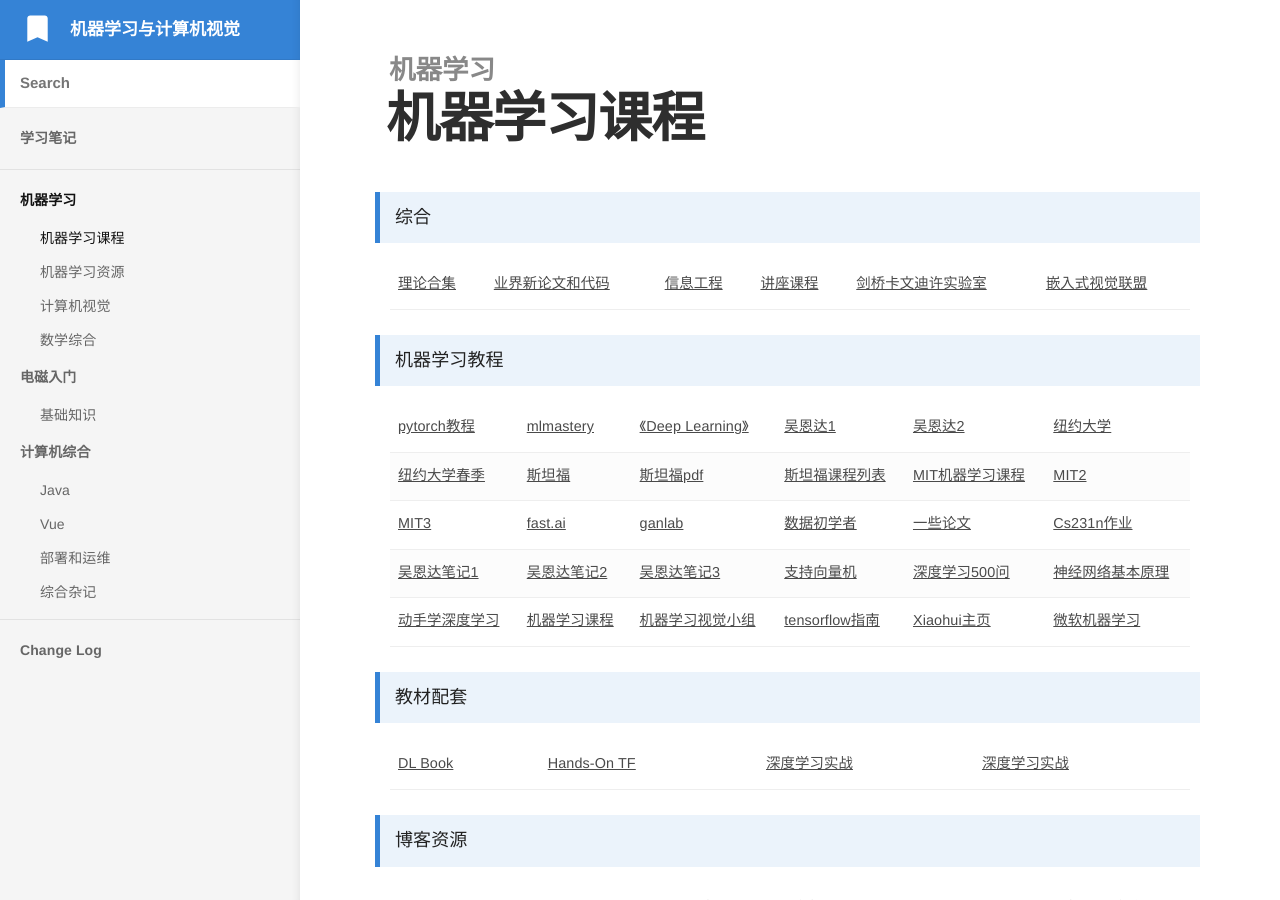
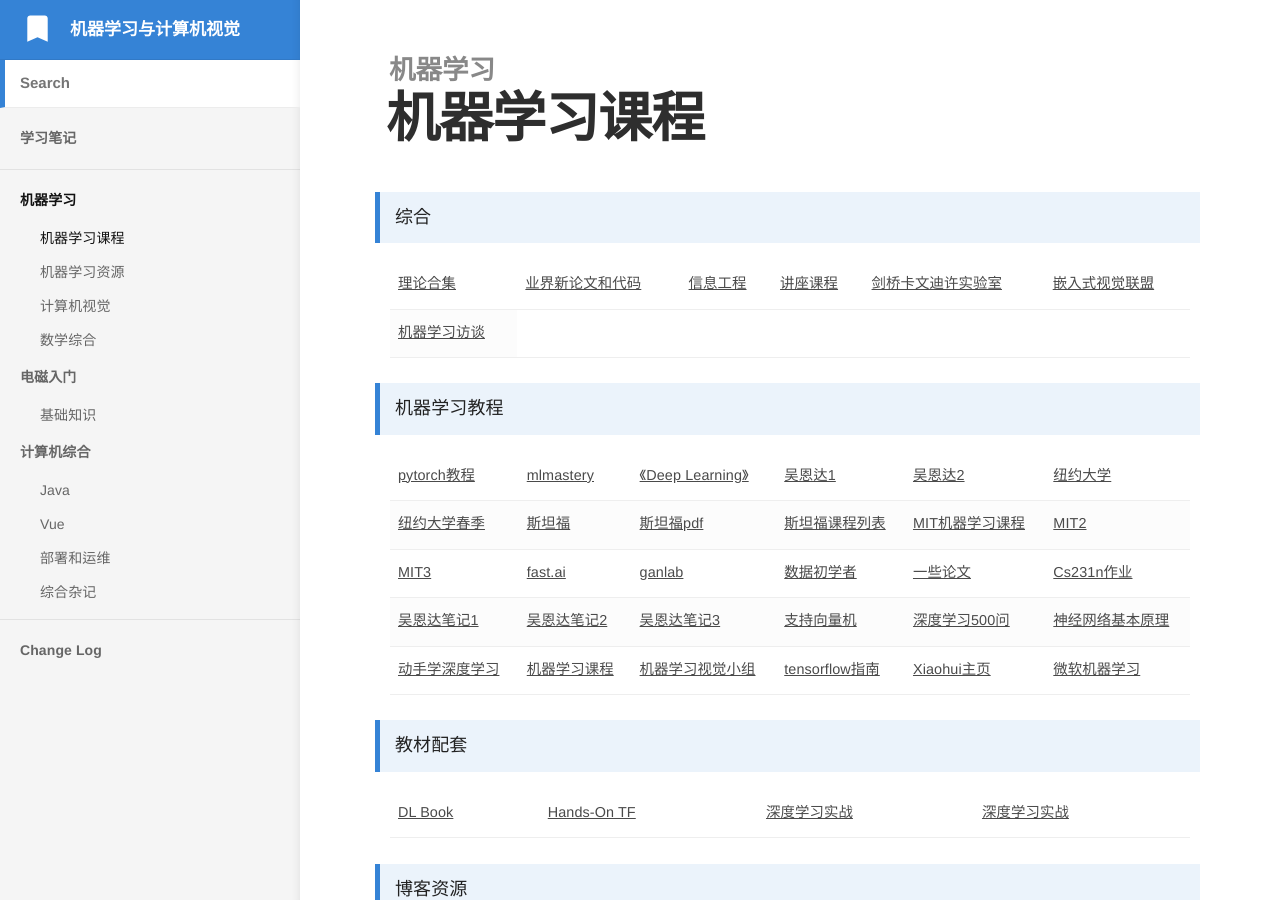
Before and after one commit to bashendixie/Machine_Learning_Notes, a Jekyll site: the page built from _docs/1、机器学习/机器学习课程.md, in a window 1280 px wide and 900 px high. Built offline with Jekyll 4.4.1, drawn with Linux system fonts in a browser that asks for light colours; some web fonts are replaced.

Commit message:
no message

```diff
--- a/_docs/1、机器学习/机器学习课程.md
+++ b/_docs/1、机器学习/机器学习课程.md
@@ -25,6 +25,11 @@ order: 1
 			</td>
 			<td>
 				<a href="https://www.edge-ai-vision.com/" target="_blank">嵌入式视觉联盟</a>
+			</td>
+		</tr>
+		<tr>
+			<td>
+				<a href="https://huyenchip.com/ml-interviews-book/?q=" target="_blank">机器学习访谈</a>
 			</td>
 		</tr>
 	</tbody>
```
